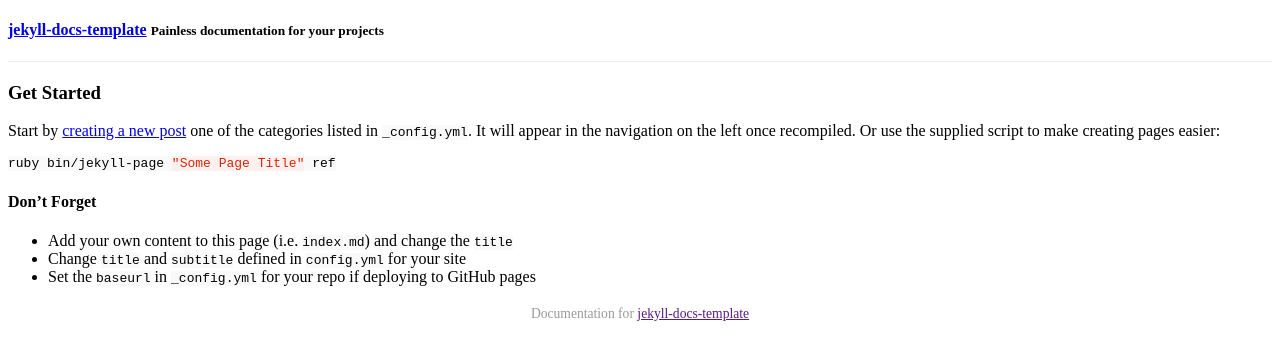
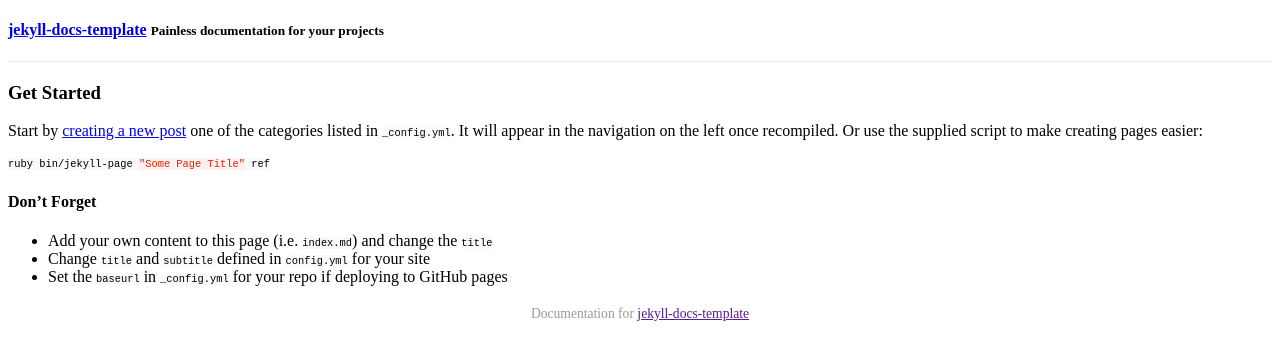
Before and after one commit to bruth/jekyll-docs-template, a Jekyll site: the page built from index.md, in a window 1280 px wide. Shown: the top 360 px of the page. Built offline with Jekyll 4.4.1, drawn with Linux system fonts in a browser that asks for light colours; Markdown is read by kramdown in place of the engine named in the settings; a style sheet for code colours, icons or effects is not loaded.

Commit message:
code/pre font-size fix, body font-weight increase

```diff
--- a/css/main.css
+++ b/css/main.css
@@ -1,12 +1,17 @@
 body {
-    font-weight: 300;
+    font-weight: 400;
+    text-shadow: 0 1px 1px rgba(255, 255, 255, 0.7);
 }
 
 pre, code {
     border: none;
     border-radius: 0;
     background-color: #f9f9f9;
-    text-shadow: 0 1px 1px #fff;
+    font-size: 0.8em;
+}
+
+pre {
+    font-size: 1em;
 }
 
 code {
```
